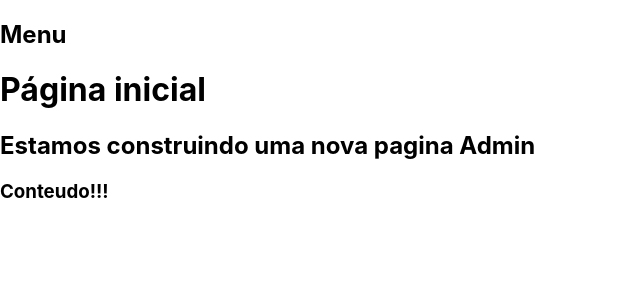
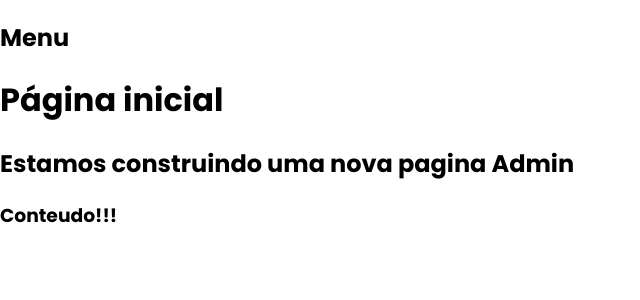
Before and after one commit to flavioanalistadesistema/next-admin, a Next.js app: page / in a window 1280 px wide. Shown: the top 300 px of the page, without its empty margins (0-640 px from the left). Built offline with nearby package versions, Linux system fonts and the light colour scheme.

Commit message:
Feat: font configuration

```diff
--- a/src/styles/globals.css
+++ b/src/styles/globals.css
@@ -1,9 +1,10 @@
+@import url('https://fonts.googleapis.com/css2?family=Poppins:wght@100;200;300;400;500;600;700;800;900&display=swap');
+
 html,
 body {
   padding: 0;
   margin: 0;
-  font-family: -apple-system, BlinkMacSystemFont, Segoe UI, Roboto, Oxygen,
-    Ubuntu, Cantarell, Fira Sans, Droid Sans, Helvetica Neue, sans-serif;
+  font-family: 'Poppins', sans-serif;
 }
 
 a {
```
